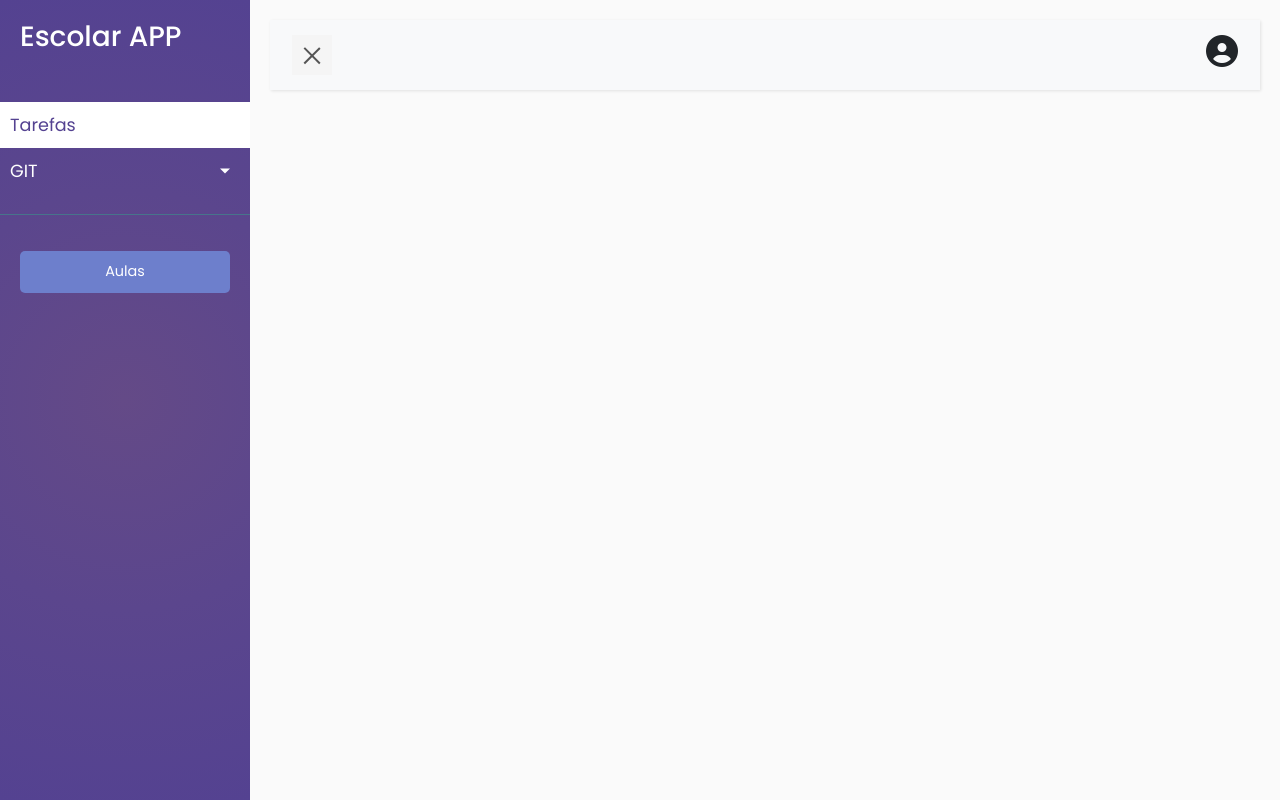
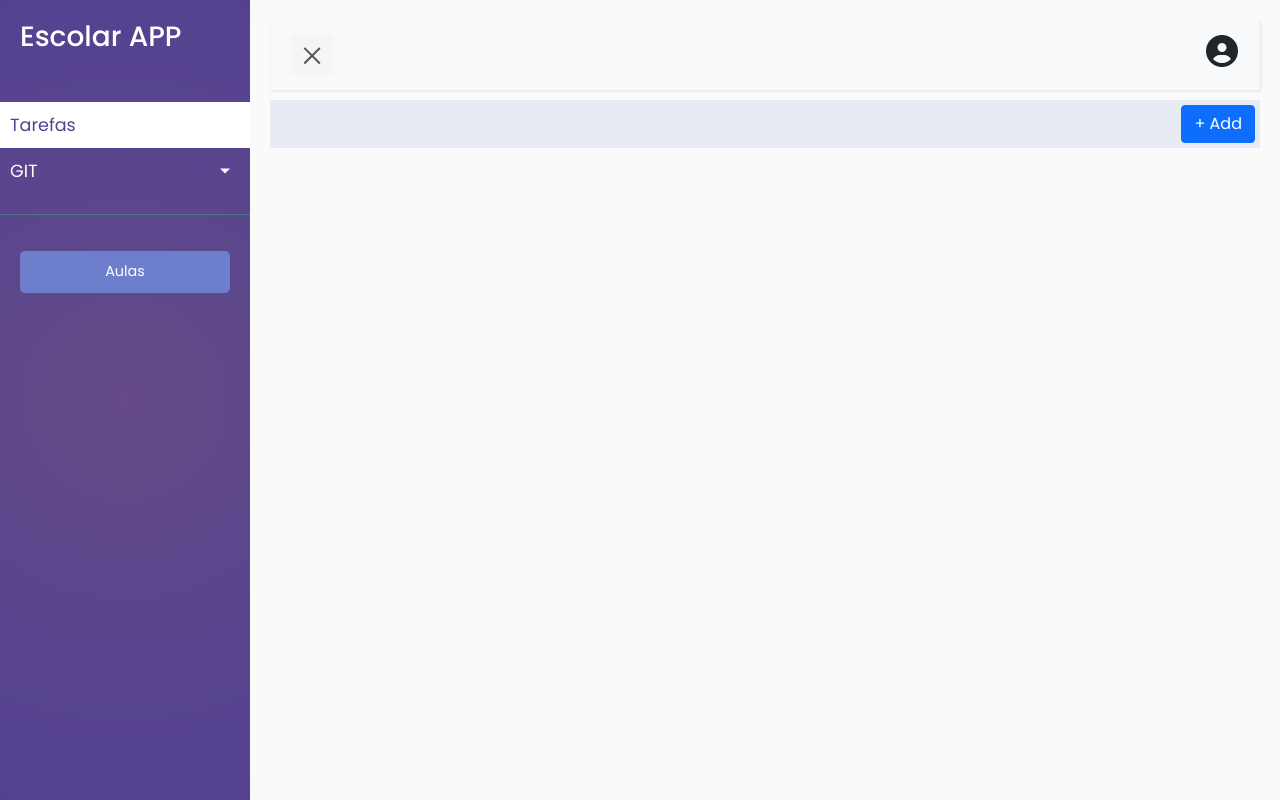
Before and after one commit to pedro-rd-dev/siteuc15, a PHP site: page /tarefas/tarefas.html in a window 1280 px wide. Run offline with PHP 8.4, Linux system fonts and the light colour scheme; some libraries are stand-ins or nearby versions.

```diff
--- a/tabelas/tabelas.css
+++ b/tabelas/tabelas.css
@@ -8,14 +8,21 @@ tbody{
 
 }
 table tr:last-child td:first-child {
-    border-top-left-radius: 10px;
+    /*border-top-left-radius: 10px;*/
 
 }
 
 table tr:last-child td:last-child {
-    border-top-right-radius: 10px;
+    /*border-top-right-radius: 10px;*/
 }
 tr, td {
     padding: 30px;
     text-align: center;
 }
+
+.menuItemAdd{
+    background: #e7ebf3;
+    margin-top: -30px;
+    padding: 5px;
+    text-align: right;
+}
--- a/tarefas/tarefas.html
+++ b/tarefas/tarefas.html
@@ -89,38 +89,25 @@
 
 
 
-
-                <!--
-                <div class="collapse navbar-collapse" id="navbarSupportedContent">
-                    <ul class="nav navbar-nav ml-auto">
-                        <li class="nav-item active">
-                            <a class="nav-link" href="#">Page</a>
-                        </li>
-                        <li class="nav-item">
-                            <a class="nav-link" href="#">Page</a>
-                        </li>
-                        <li class="nav-item">
-                            <a class="nav-link" href="#">Page</a>
-                        </li>
-                        <li class="nav-item">
-                            <a class="nav-link" href="#">Page</a>
-                        </li>
-                    </ul>
-                </div>
-                -->
-            </div>
-        </nav>
-        <div class="container">
-            <div class="table">
-
-
-                <table id="table" class="table">
-
-                </table>
             </div>
 
 
+        </nav>
+
+
+        <div class="menuItemAdd text-right">
+            <button type="button" class="btn btn-primary">+ Add</button>
+
         </div>
+
+
+
+
+
+
+            <div class="table">
+                <table id="table" class="table"></table>
+            </div>
 
     </div>
 </div>
```
